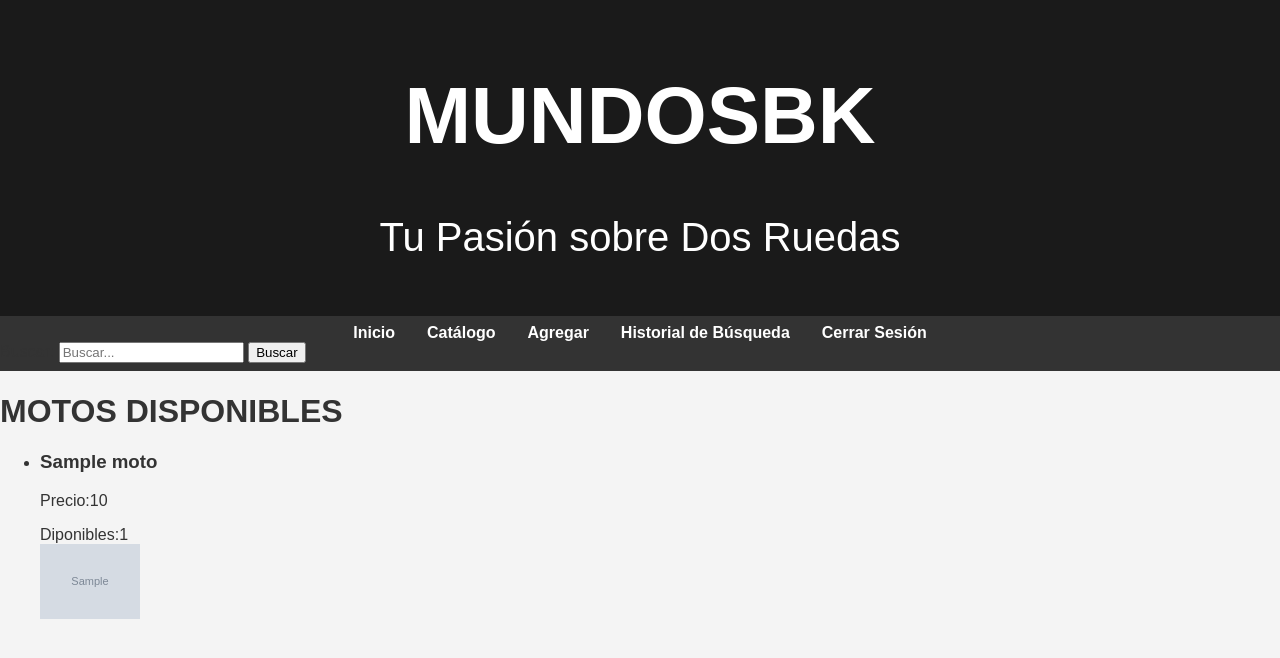
After one commit to yukuy/mundosbk, a Flask app: page /catalogo in a window 1280 px wide. The commit adds this page. Shown: the top 658 px of the page. Run offline with Flask 2, Linux system fonts and the light colour scheme; tables that the repository leaves empty hold one stand-in row (values such as "Sample post"); grey boxes marked "Sample" are stand-in pictures.

```diff
--- a/app/controlMotos.py
+++ b/app/controlMotos.py
@@ -6,7 +6,7 @@ import os
 @app.route('/motos')
 def motos():
     motos = Motos.query.all()
-    return render_template('motos.html', motos=motos)
+    return render_template('listar_motos.html', motos=motos)
 
 #agregar motos
 @app.route('/add_moto', methods=['GET', 'POST'])
@@ -33,7 +33,7 @@ def add_moto():
         return redirect(url_for('motos'))
 
     marcas = Marca.query.all()
-    return render_template('add_moto.html', marcas=marcas)
+    return render_template('registrar_moto.html', marcas=marcas)
 
 #editar los caompos
 @app.route('/edit_motos/edit/<int:id>', methods=['GET', 'POST'])
@@ -72,7 +72,7 @@ def edit_moto(id):
 
     marcas = Marca.query.all()
 
-    return render_template('edit_moto.html', motos=motos, marcas=marcas)
+    return render_template('editar_moto.html', motos=motos, marcas=marcas)
 
 #eliminar un registro
 @app.route('/delete_moto/delete/<int:id>', methods=['GET', 'POST'])
@@ -89,7 +89,7 @@ def delete_moto(id):
 
 
 
-#ruta para la  buequeda de cada marca
+#ruta para la  buequeda de cada marca y nombre
 @app.route('/buscar_motos')
 def buscar_motos():
     query = request.args.get('query')
@@ -99,7 +99,38 @@ def buscar_motos():
             (Motos.nombre.like(f'%{query}%')) |
             (Marca.nombre.like(f'%{query}%'))
         ).all()
+
+        # Obtener el historial de búsqueda desde la sesión
+        historial_busqueda = session.get('historial_busqueda', [])
+        print("Historial actual:", historial_busqueda)  # Imprimir para depuración
+
+        # Agregar la nueva búsqueda al historial si no está ya presente
+        if query not in historial_busqueda:
+            historial_busqueda.append(query)
+            # Limitar el tamaño del historial a 10 entradas
+            if len(historial_busqueda) > 10:
+                historial_busqueda.pop(0)
+            session['historial_busqueda'] = historial_busqueda
+
+        print("Historial actualizado:", historial_busqueda)  # Imprimir para depuración
+
     else:
         motos = []
 
     return render_template('resultados.html', motos=motos, user_nombre=session['user_nombre'])
+
+
+#para ver el historial
+@app.route('/historial')
+def historial():
+    # Obtener el historial de búsqueda de la sesión
+    historial_busqueda = session.get('historial_busqueda', [])
+    return render_template('historial.html', historial_busqueda=historial_busqueda)
+
+
+
+#rutas para el catalogo
+@app.route('/catalogo')
+def catalogo():
+    moto = Motos.query.all()
+    return render_template('catalogo.html', moto=moto)
--- a/app/templates/base.html
+++ b/app/templates/base.html
@@ -111,24 +111,47 @@
 
     <nav>
         <ul>
-            <li><a href="/base">Inicio</a></li>
-            <li><a href="#catalogo">Catálogo</a></li>
-            <li><a href="/motos">Agregar</a></li>
-            <li><a href="#contacto">Contacto</a></li>
+            <li><a href="{{ url_for('base') }}">Inicio</a></li>
+            <li><a href="{{ url_for('catalogo') }}">Catálogo</a></li>
+            <li><a href="{{ url_for('motos') }}">Agregar</a></li>
+            <li><a href="{{ url_for('historial') }}">Historial de Búsqueda</a></li>
             <li><a href="{{ url_for('logout') }}">Cerrar Sesión</a></li>
         </ul>
+        <!-- Formulario de búsqueda en el menú -->
+        <form action="{{ url_for('buscar_motos') }}" method="get" style="display: inline;">
+            <label for="query" class="visually-hidden">Buscar:</label>
+            <input type="text" name="query" id="query" placeholder="Buscar..." onfocus="mostrarHistorial()">
+            <button type="submit">Buscar</button>
+        </form>
     </nav>
 
+        {% block content %}
         <div class="container">
-        <form action="{{ url_for('buscar_motos') }}" method="get">
-            <label for="query">Buscar:</label>
-            <input type="text" name="query" id="query" placeholder="Ingrese marca o nombre">
-            <button type="submit">Buscar</button>
-        </form>
+            <script>
+                function mostrarHistorial() {
+                    const historial = {{ historial_busqueda | tojson }};
+                    const queryInput = document.getElementById('query');
+                    if (historial.length > 0) {
+                        const datalist = document.createElement('datalist');
+                        datalist.id = 'historial';
+                        historial.forEach(query => {
+                            const option = document.createElement('option');
+                            option.value = query;
+                            datalist.appendChild(option);
+                        });
+                        queryInput.setAttribute('list', 'historial');
+                        document.body.appendChild(datalist);
+                    }
+                }
+                </script>
+
             <h2>Bienvenido a MUNDOSBK, {{ user_nombre }}</h2>
+
+
+    <!--contenido de afuera -->
             <div class="motorcycle-grid">
                 <div class="motorcycle-card">
-                <img src="../static/uploads/honda.jpg" alt="Moto deportiva negra, estilo melo" class="motorcycle-image" width="640" height="480">
+                   <!-- <img src="../static/uploads/cbr.jpg" alt="Moto deportiva negra, estilo melo" class="motorcycle-image" width="640" height="480">-->
                     <div class="motorcycle-info">
                         <h3>SuperSport 950</h3>
                         <p>Potencia y agilidad en un diseño impresionante.</p>
@@ -136,7 +159,7 @@
                     </div>
                 </div>
                 <div class="motorcycle-card">
-                <img src="{{ url_for('static', filename='uploads/honda.jpg') }}" alt="Moto custom negra, estilo clásico" class="motorcycle-image" width="640" height="480">
+                    <!--<img src="{{ url_for('static', filename='../static/uploads/cbr.jpg') }}" alt="Moto custom negra, estilo clásico" class="motorcycle-image" width="640" height="480">-->
                     <div class="motorcycle-info">
                         <h3>Cruiser Deluxe</h3>
                         <p>Confort y estilo para largos viajes por carretera.</p>
@@ -144,7 +167,7 @@
                     </div>
                 </div>
                 <div class="motorcycle-card">
-                <img src="https://placeimg.com/640/480/tech/3" alt="Moto de aventura verde, preparada para todo terreno" class="motorcycle-image" width="640" height="480">
+                    <!--<img src="https://placeimg.com/640/480/tech/3" alt="Moto de aventura verde, preparada para todo terreno" class="motorcycle-image" width="640" height="480">-->
                     <div class="motorcycle-info">
                         <h3>Adventure Explorer</h3>
                         <p>Domina cualquier terreno con esta bestia todoterreno.</p>
@@ -153,5 +176,8 @@
                 </div>
             </div>
         </div>
+
+        {% endblock %}
+    </main>
 </body>
 </html>
--- /dev/null
+++ b/app/templates/catalogo.html
@@ -0,0 +1,34 @@
+<!DOCTYPE html>
+<html lang="en">
+<head>
+    <meta charset="UTF-8">
+    <meta name="viewport" content="width=device-width, initial-scale=1.0">
+    <title>motos disponibles</title>
+</head>
+<body>
+    {% extends "base.html" %}
+    {% block content %}
+    <div>
+        <h1>MOTOS DISPONIBLES</h1>
+
+        <ul>
+            {% for moto in moto  %}
+            <li>
+                <h3>{{moto.nombre}} </h3>
+                <p>Precio:{{moto.precio}}</p>
+                <p>Diponibles:{{moto.cantidad}}
+                <br>
+                <td>
+                    {% if moto.foto %}
+                        <img src="{{ url_for('static', filename='uploads/' ~ moto.foto) }}"
+                        alt="Foto de {{ moto.nombre }}" width="100">
+                    {% else %}
+                        No disponible
+                    {% endif %}
+            </li>
+            {% endfor %}
+        </ul>
+    {% endblock content %}
+
+</body>
+</html>
--- a/requirements.txt
+++ b/requirements.txt
@@ -10,4 +10,3 @@ requests==2.27.1
 urllib3==1.26.9
 Werkzeug==2.0.3
 python-dotenv==0.19.2
-flask-sqlalchemy
```
Also changed, not shown: app/comentarios.py (added, +34 -0 lines), app/controlMarcas.py (added, +24 -0 lines), app/controlUser.py (+4 -5 lines), app/templates/historial.html (added, +20 -0 lines), app/templates/index.html (+39 -0 lines), app/templates/moto_comentarios.html (added, +26 -0 lines), app/static/uploads/CB 1000.jpg (added), app/templates/editar_moto.html (renamed from app/templates/edit_moto.html), app/templates/listar_motos.html (renamed from app/templates/motos.html), app/templates/registrar_moto.html (renamed from app/templates/add_moto.html), fj.html (added). Lines whose indentation alone changed are shown as unchanged.
